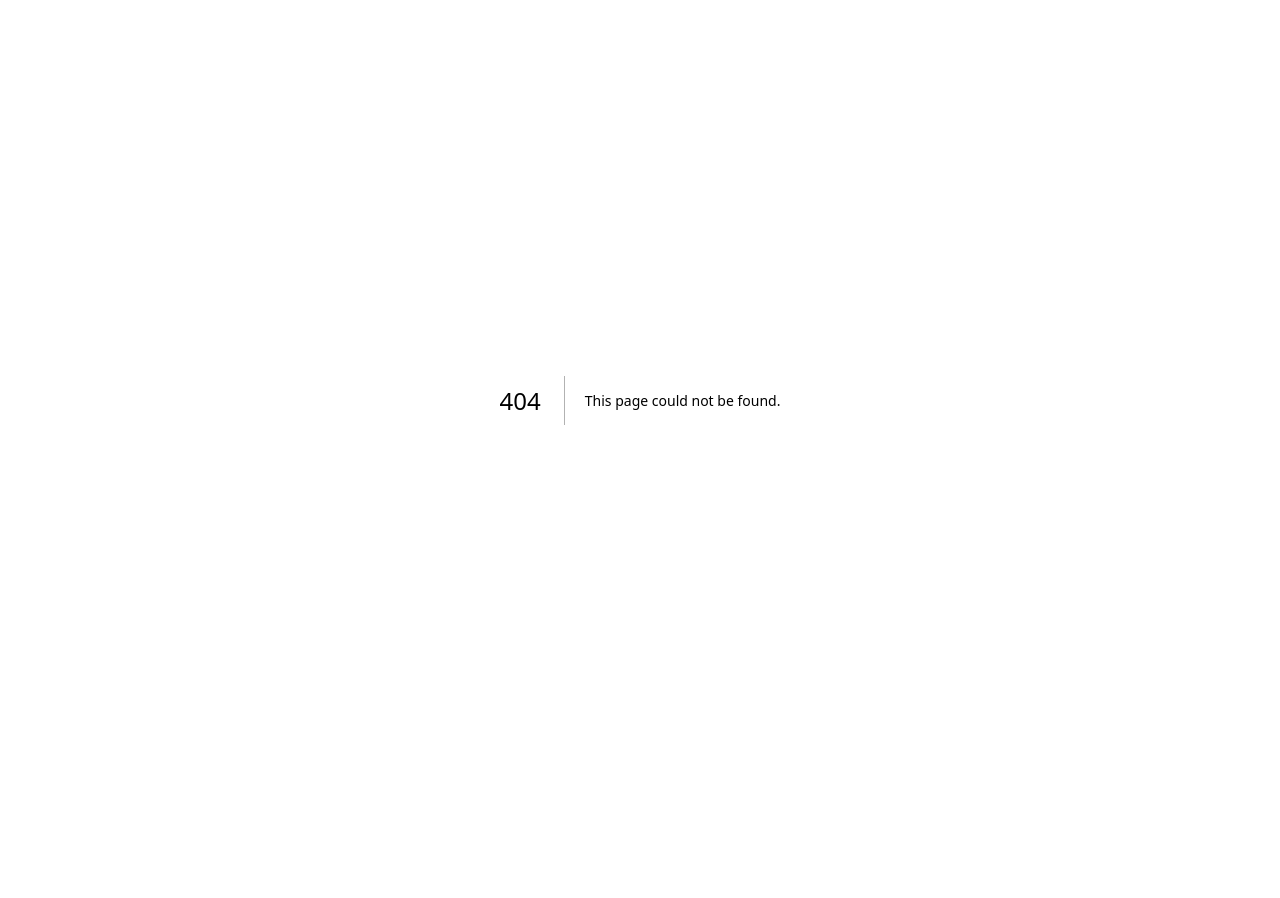
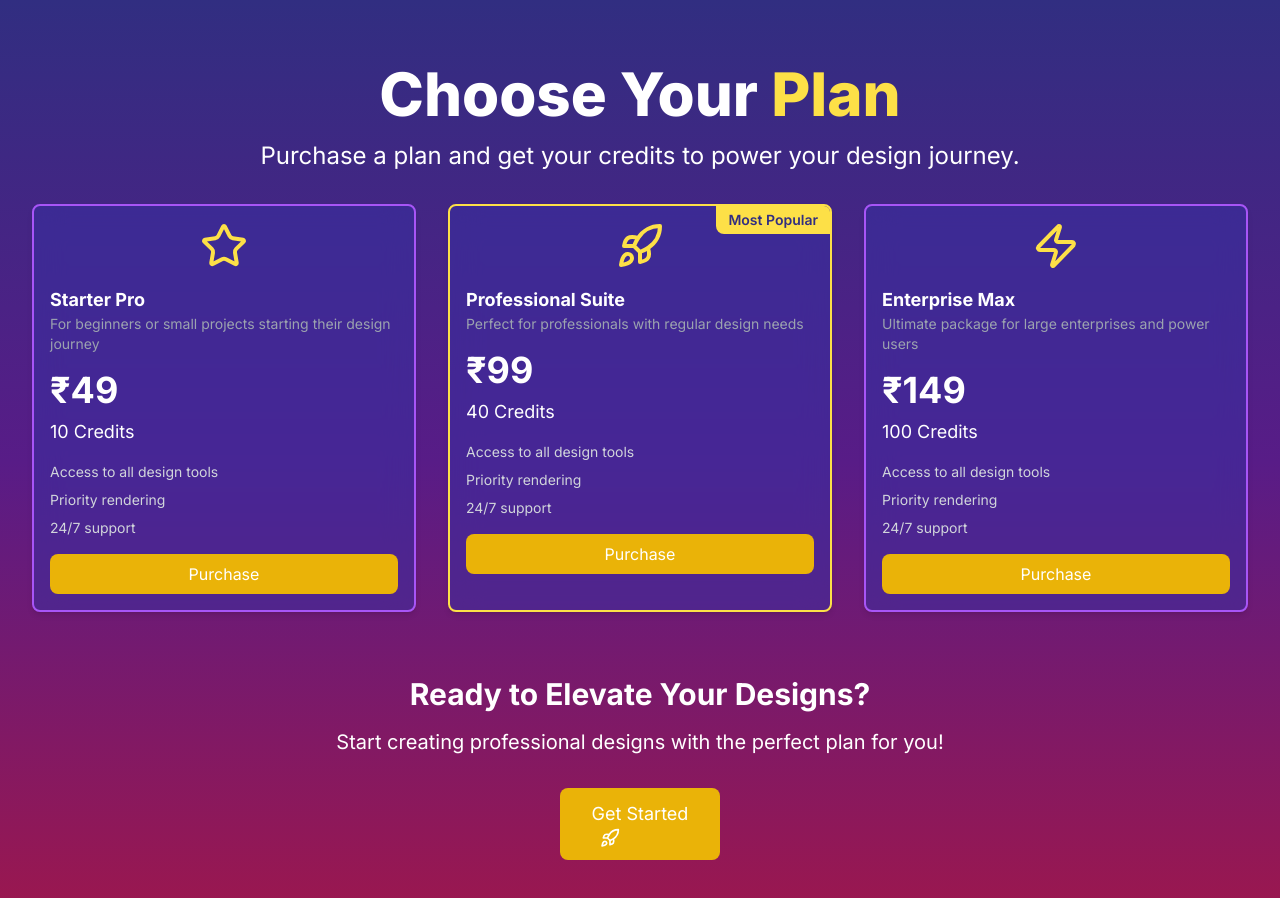
Before and after one commit to Sankalpcreat/Spacescape, a Next.js app: page /price in a window 1280 px wide. Before the commit this address had no page. Shown: the top 898 px of the page. Before the commit the page ends 800 px from the top, so only its background shows below. Built offline with nearby package versions, Linux system fonts and the light colour scheme.

Commit message:
pricing page middleware

```diff
--- a/app/components/navbar.tsx
+++ b/app/components/navbar.tsx
@@ -27,7 +27,7 @@ export default function Navbar() {
             <Link href="/home" className="text-white hover:text-yellow-300 font-semibold transition-colors duration-200">
               Home
             </Link>
-            <Link href="/pricing" className="text-white hover:text-yellow-300 font-semibold transition-colors duration-200">
+            <Link href="/price" className="text-white hover:text-yellow-300 font-semibold transition-colors duration-200">
               Pricing
             </Link>
             <Link href="/signin" className="text-white hover:text-yellow-300 font-semibold transition-colors duration-200">
--- a/app/desktop-sidebar.tsx
+++ b/app/desktop-sidebar.tsx
@@ -1,9 +1,7 @@
 import { usePathname, useRouter } from "next/navigation";
-import { FolderOpen, Settings, HelpCircle, Home ,LogOut} from "lucide-react"; // Import icons for the navigation items
+import { FolderOpen, Settings, HelpCircle, Home, LogOut, DollarSign } from "lucide-react"; // Added DollarSign for Pricing Icon
 import Link from "next/link";
-import { classNames } from "@/utils";
- // Ensure you have a classNames utility
-
+import { classNames } from "@/utils"; // Ensure you have a classNames utility
 
 export function DesktopSidebar() {
   const pathName = usePathname(); // Get the current path
@@ -14,8 +12,10 @@ export function DesktopSidebar() {
     { name: 'Home', href: '/home', icon: Home }, // Home Icon from lucide-react
     { name: 'Projects', href: '/projects', icon: FolderOpen }, // Projects link with FolderOpen icon
     { name: 'Settings', href: '/settings', icon: Settings }, // Settings link with Settings icon
+    { name: 'Pricing', href: '/pricing', icon: DollarSign }, // Added Pricing link with DollarSign icon
     { name: 'Help & Support', href: '/help', icon: HelpCircle }, // Help & Support with HelpCircle icon
   ];
+
   const handleLogout = async () => {
     const res = await fetch("/api/auth/logout", {
       method: "GET",
@@ -28,9 +28,7 @@ export function DesktopSidebar() {
 
   return (
     <aside className="hidden lg:fixed lg:inset-y-0 lg:z-50 lg:flex lg:w-72 lg:flex-col bg-gradient-to-b from-purple-900 via-indigo-900 to-blue-900 text-white">
-
       <div className="flex grow flex-col gap-y-5 overflow-y-auto px-6">
-
         {/* Header Section */}
         <div className="flex h-16 shrink-0 items-center justify-between mb-8">
           <h1 className="text-2xl font-bold bg-clip-text text-transparent bg-gradient-to-r from-pink-500 to-yellow-500">
@@ -63,8 +61,8 @@ export function DesktopSidebar() {
               </ul>
             </li>
           </ul>
-           {/* Logout Button */}
-           <div className="border-t border-white/20 pt-6">
+          {/* Logout Button */}
+          <div className="border-t border-white/20 pt-6">
             <button
               onClick={handleLogout}
               className="group flex gap-x-3 rounded-md p-2 text-sm font-semibold leading-6 text-white hover:bg-white/10 transition-all duration-300"
--- /dev/null
+++ b/app/price/page.tsx
@@ -0,0 +1,133 @@
+"use client";
+import { useState } from "react";
+import { useRouter } from "next/navigation";
+import { Button } from "@/components/ui/button";
+import { Card, CardContent, CardDescription, CardFooter, CardHeader, CardTitle } from "@/components/ui/card";
+import { Rocket, Star, Zap } from "lucide-react";
+
+export default function PricePage() {
+  const [loading, setLoading] = useState(false);
+  const router = useRouter();
+
+  const pricingPlans = [
+    {
+      name: "Starter Pro",
+      credits: 10,
+      price: 49,
+      description: "For beginners or small projects starting their design journey",
+      icon: Star,
+    },
+    {
+      name: "Professional Suite",
+      credits: 40,
+      price: 99,
+      description: "Perfect for professionals with regular design needs",
+      icon: Rocket,
+      popular: true,
+    },
+    {
+      name: "Enterprise Max",
+      credits: 100,
+      price: 149,
+      description: "Ultimate package for large enterprises and power users",
+      icon: Zap,
+    },
+  ];
+  const handlePurchase = async (planName: string, planPrice: number) => {
+    setLoading(true);
+
+    // Check if the user is signed in by checking the session token
+    const sessionToken = document.cookie.split('; ').find((row) => row.startsWith('session-token='));
+    if (!sessionToken) {
+      // Redirect to signin page if user is not signed in
+      router.push('/signin');
+      return;
+    }
+
+    try {
+      const res = await fetch("/api/checkout/session", {
+        method: "POST",
+        headers: { "Content-Type": "application/json" },
+        body: JSON.stringify({ planName, planPrice }),
+      });
+
+      const data = await res.json();
+      if (data.url) {
+        window.location.href = data.url; // Redirect to Stripe Checkout
+      } else {
+        alert("Failed to create Stripe session.");
+      }
+    } catch (error) {
+      console.error("Error during purchase:", error);
+    } finally {
+      setLoading(false);
+    }
+  };
+
+  return (
+    <div className="min-h-screen bg-gradient-to-b from-indigo-900 via-purple-900 to-pink-800 text-white py-16 px-4 sm:px-6 lg:px-8">
+      <div className="max-w-7xl mx-auto">
+        <div className="text-center">
+          <h1 className="text-4xl sm:text-5xl md:text-6xl font-extrabold mb-4">
+            Choose Your <span className="text-yellow-300">Plan</span>
+          </h1>
+          <p className="text-xl sm:text-2xl mb-8 max-w-3xl mx-auto">
+            Purchase a plan and get your credits to power your design journey.
+          </p>
+        </div>
+
+        <div className="grid grid-cols-1 md:grid-cols-3 gap-8">
+          {pricingPlans.map((plan, index) => (
+            <Card
+              key={index}
+              className={`bg-indigo-800 bg-opacity-50 backdrop-blur-lg border-2 ${
+                plan.popular ? "border-yellow-300" : "border-purple-500"
+              } relative overflow-hidden`}
+            >
+              {plan.popular && (
+                <div className="absolute top-0 right-0 bg-yellow-300 text-indigo-900 px-3 py-1 rounded-bl-lg font-semibold text-sm">
+                  Most Popular
+                </div>
+              )}
+              <CardHeader>
+                <div className="flex items-center justify-center mb-4">
+                  <plan.icon className="h-12 w-12 text-yellow-300" />
+                </div>
+                <CardTitle className="text-2xl font-bold text-center">{plan.name}</CardTitle>
+                <CardDescription className="text-gray-300 text-center">
+                  {plan.description}
+                </CardDescription>
+              </CardHeader>
+              <CardContent className="text-center">
+                <p className="text-4xl font-bold mb-2">₹{plan.price}</p>
+                <p className="text-lg mb-4">{plan.credits} Credits</p>
+                <ul className="text-sm text-gray-300 space-y-2">
+                  <li>Access to all design tools</li>
+                  <li>Priority rendering</li>
+                  <li>24/7 support</li>
+                </ul>
+              </CardContent>
+              <CardFooter>
+                <Button
+                  className="w-full bg-yellow-500 text-indigo-900 hover:bg-yellow-400"
+                  onClick={() => handlePurchase(plan.name, plan.price)}
+                  disabled={loading}
+                >
+                  {loading ? "Processing..." : "Purchase"}
+                </Button>
+              </CardFooter>
+            </Card>
+          ))}
+        </div>
+
+        <div className="mt-16 text-center">
+          <h2 className="text-3xl font-bold mb-4">Ready to Elevate Your Designs?</h2>
+          <p className="text-xl mb-8">Start creating professional designs with the perfect plan for you!</p>
+          <Button className="bg-yellow-500 text-indigo-900 hover:bg-yellow-400 text-lg px-8 py-3 rounded-full">
+            Get Started <Rocket className="ml-2 h-5 w-5" />
+          </Button>
+        </div>
+      </div>
+    </div>
+  );
+}
--- a/middleware.ts
+++ b/middleware.ts
@@ -24,5 +24,5 @@ export function middleware(req: NextRequest) {
 }
 
 export const config = {
-  matcher: ["/home", "/projects", "/settings"], // Routes to protect
+  matcher: ["/home", "/projects", "/settings","/pricing"], // Routes to protect
 };
```
